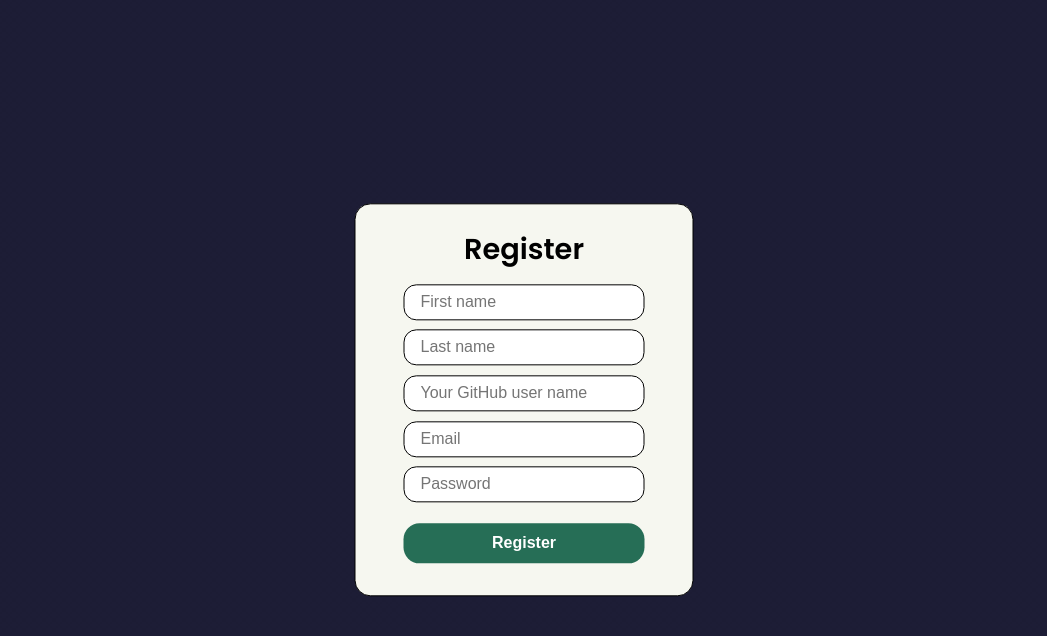
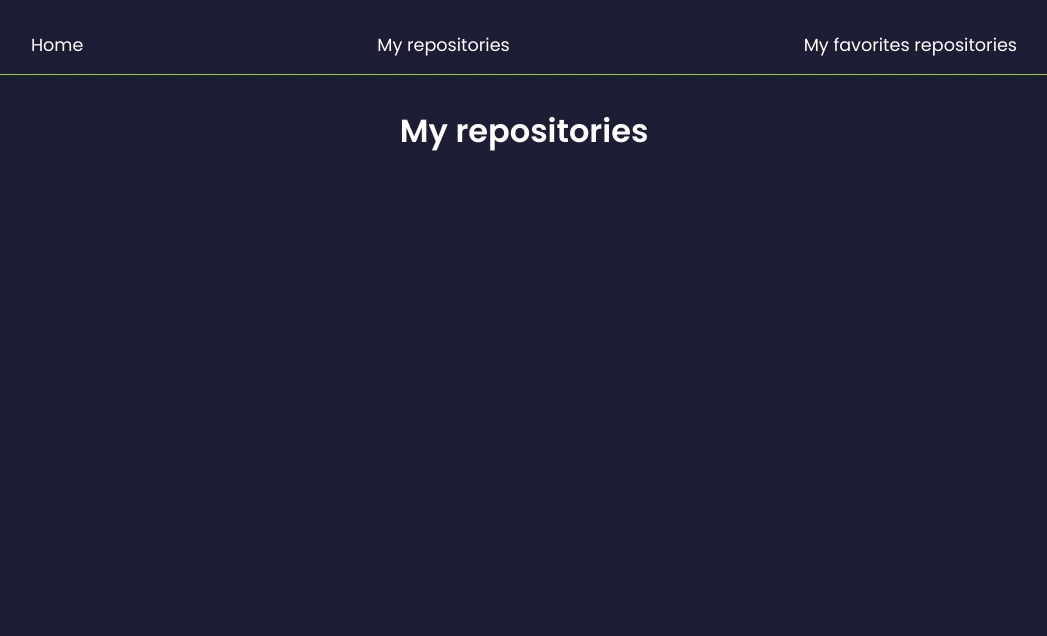
Before and after one commit to babaquero07/react-challenge, a React (Create React App) app: page /userView/my-repositories in a window 1280 px wide. Shown: the top 636 px of the page, without its empty margins (116-1163 px from the left). Built offline with nearby package versions, Linux system fonts and the light colour scheme.

Commit message:
Terminado

```diff
--- a/src/App.jsx
+++ b/src/App.jsx
@@ -5,6 +5,7 @@ import RegisterForm from "./Components/RegisterForm/RegisterForm";
 import UserView from "./Pages/UserView/UserView";
 import useInitialState from "./Hooks/useInitialState";
 import UserContext from "./Context/UserContext";
+import MyRepositories from "./Pages/MyRepositories/MyRepositories";
 
 const App = () => {
   const initialState = useInitialState();
@@ -16,6 +17,11 @@ const App = () => {
           <Route exact path="/register" element={<RegisterForm />}></Route>
           <Route exact path="/login" element={<LoginForm />}></Route>
           <Route exact path="/userView" element={<UserView />}></Route>
+          <Route
+            exact
+            path="/userView/my-repositories"
+            element={<MyRepositories />}
+          ></Route>
           <Route exact path="*" element={<RegisterForm />}></Route>
         </Routes>
       </BrowserRouter>
--- a/src/Components/NavBar/NavBar.jsx
+++ b/src/Components/NavBar/NavBar.jsx
@@ -6,13 +6,19 @@ const Navbar = () => {
   return (
     <nav className={style.navBar}>
       <li>
-        <Link className={style.navBar__link} to={"/userView/myRepositories"}>
+        <Link className={style.navBar__link} to={"/userView"}>
+          {" "}
+          Home
+        </Link>
+      </li>
+      <li>
+        <Link className={style.navBar__link} to={"/userView/my-repositories"}>
           {" "}
           My repositories
         </Link>
       </li>
       <li>
-        <Link className={style.navBar__link} to={"/userView/myfavorites"}>
+        <Link className={style.navBar__link} to={"/userView/my-favorites"}>
           {" "}
           My favorites repositories
         </Link>
--- /dev/null
+++ b/src/Pages/MyRepositories/MyRepositories.jsx
@@ -0,0 +1,22 @@
+import React, { useContext } from "react";
+import UserContext from "../../Context/UserContext";
+import style from "./MyRepositories.module.css";
+import Navbar from "../../Components/NavBar/NavBar";
+
+const MyRepositories = () => {
+  const { state } = useContext(UserContext);
+  const { repositories } = state;
+
+  return (
+    <>
+      <Navbar />
+      <div className={style.myRepositoriesContainer}>
+        <h1 className={style.myRepositoriesContainer__title}>
+          My repositories
+        </h1>
+      </div>
+    </>
+  );
+};
+
+export default MyRepositories;
--- /dev/null
+++ b/src/Pages/MyRepositories/MyRepositories.module.css
@@ -0,0 +1,14 @@
+.myRepositoriesContainer {
+    display: flex;
+    /* flex-direction: column; */
+    justify-content: center;
+    flex-wrap: wrap;
+    align-items: center;
+    margin: 2rem 0;
+}
+
+.myRepositoriesContainer__title {
+    text-align: center;
+    font-size: 2rem;
+    color: #fff;
+}
--- a/src/Pages/UserView/UserView.jsx
+++ b/src/Pages/UserView/UserView.jsx
@@ -31,7 +31,7 @@ const UserView = () => {
         });
 
         setTimeout(() => {
-          navigate("/userView/myRepositories");
+          navigate("/userView/my-repositories");
         }, 3000);
       });
   };
```
